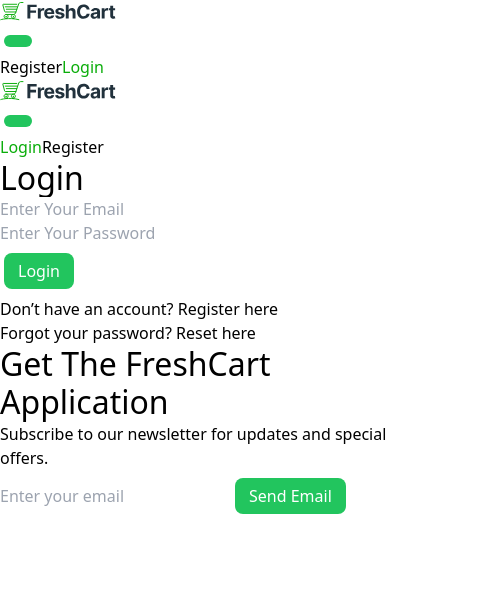
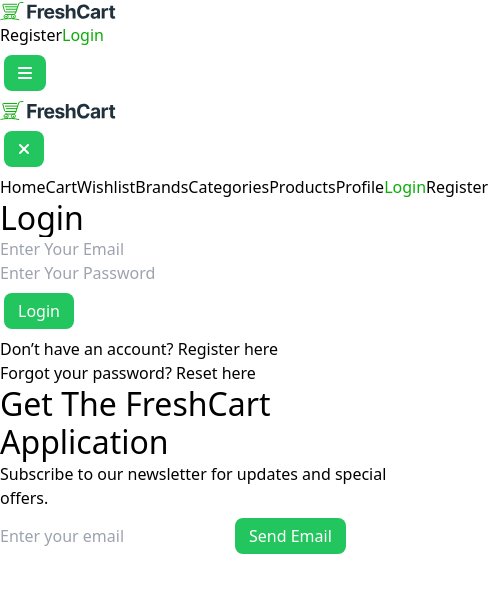
Before and after one commit to AbdelrahmanDyaa/freshCart, a React (Vite) app: page /#/login in a window 390 px wide. Both pictures are taken after a click on the element "Open main menu". Shown: the top 592 px of the page, 488 px wide, since content can reach past the window. Built offline with nearby package versions, Linux system fonts and the light colour scheme.

Commit message:
refactor Brands and RecentProducts components; enhance UI with improved styling, layout adjustments, and user interaction elements

```diff
--- a/src/Components/Brands/Brands.jsx
+++ b/src/Components/Brands/Brands.jsx
@@ -53,7 +53,7 @@
                 alt={brand.name}
                 className="w-24 h-24 object-contain rounded-full border-2 border-gray-300 shadow-sm"
               />
-              <h3 className="text-lg font-semibold text-gray-700 mt-4 group-hover:text-blue-600">{brand.name}</h3>
+              <h3 className="text-lg font-semibold text-gray-700 mt-4 group-hover:text-green-600">{brand.name}</h3>
             </div>
           </Link>
         ))}
--- a/src/Components/Navbar/Navbar.jsx
+++ b/src/Components/Navbar/Navbar.jsx
@@ -17,57 +17,36 @@
     if (confirmLogout) {
       localStorage.removeItem('userToken');
       setUserToken(null);
-      navigate('/login');
+      setIsOpen(false); // Close mobile menu if open
+      navigate('/login', { replace: true });
     }
   }
 
   return (
-    <>
-      <header className="bg-gray-200 fixed inset-x-0 top-0 z-50">
-        <nav className="flex items-center justify-between px-6 py-3 lg:px-8" aria-label="Global">
+    <header className="bg-white shadow-md fixed inset-x-0 top-0 z-50">
+      <nav className="container mx-auto flex items-center justify-between px-6 py-4">
         {/* Logo */}
         <Link to={'home'} className="lg:pe-4">
           <span className="sr-only">Your Company</span>
-            <img src={logo} width={120} alt="FreshCart Logo" />
+          <img src={logo} width={120} alt="FreshCart Logo" className="transition-transform duration-300 hover:scale-105" />
         </Link>
-
-          {/* Mobile Menu Button */}
-          <div onClick={() => setIsOpen(true)} className="flex lg:hidden">
-            <button
-              type="button"
-              className="-m-2.5 inline-flex items-center justify-center rounded-md p-2.5 text-gray-700 bg-transparent hover:bg-gray-100"
-            >
-              <span className="sr-only">Open main menu</span>
-              <svg
-                className="size-6"
-                fill="none"
-                viewBox="0 0 24 24"
-                strokeWidth="1.5"
-                stroke="currentColor"
-                aria-hidden="true"
-              >
-                <path strokeLinecap="round" strokeLinejoin="round" d="M3.75 6.75h16.5M3.75 12h16.5m-16.5 5.25h16.5" />
-              </svg>
-            </button>
-          </div>
 
         {/* Desktop Navigation */}
         {userToken && (
-            <div className="hidden lg:flex lg:gap-x-4 capitalize">
-              <NavLink to={'home'} className="font-medium text-gray-900">Home</NavLink>
-              <NavLink to={'brands'} className="font-medium text-gray-900">Brands</NavLink>
-              <NavLink to={'categories'} className="font-medium text-gray-900">Categories</NavLink>
-              <NavLink to={'products'} className="font-medium text-gray-900">Products</NavLink>
+          <div className="hidden lg:flex lg:gap-6 capitalize text-gray-700">
+            <NavLink to={'home'} className="hover:text-main transition">Home</NavLink>
+            <NavLink to={'brands'} className="hover:text-main transition">Brands</NavLink>
+            <NavLink to={'categories'} className="hover:text-main transition">Categories</NavLink>
+            <NavLink to={'products'} className="hover:text-main transition">Products</NavLink>
           </div>
         )}
 
         {/* Right Section */}
-          <div className="hidden lg:flex lg:flex-1 lg:justify-end space-x-6 items-center">
+        <div className="hidden lg:flex lg:items-center space-x-6">
           {userToken ? (
             <div className="flex items-center gap-6">
-                {/* Cart Icon */}
-                <NavLink to={'cart'} className="relative text-gray-900 flex items-center font-medium">
-                  <i className="fas fa-cart-shopping fa-2xl"></i>
+              <NavLink to={'cart'} className="relative text-gray-700 flex items-center font-medium">
+                <i className="fas fa-cart-shopping text-2xl hover:text-main transition"></i>
                 {cart && cart.numOfCartItems > 0 && (
                   <span className="text-white bg-red-500 rounded-full absolute -top-2 -right-2 text-xs w-5 h-5 flex items-center justify-center">
                     {cart.numOfCartItems}
@@ -75,9 +54,8 @@
                 )}
               </NavLink>
 
-                {/* Wishlist Icon */}
-                <NavLink to={'wishlist'} className="relative text-gray-900 flex items-center font-medium">
-                  <i className="fas fa-heart fa-2xl"></i>
+              <NavLink to={'wishlist'} className="relative text-gray-700 flex items-center font-medium">
+                <i className="fas fa-heart text-2xl hover:text-red-500 transition"></i>
                 {wishlist && wishlist.numOfWishlistItems > 0 && (
                   <span className="text-white bg-red-500 rounded-full absolute -top-2 -right-2 text-xs w-5 h-5 flex items-center justify-center">
                     {wishlist.numOfWishlistItems}
@@ -85,96 +63,77 @@
                 )}
               </NavLink>
 
-                {/* User Profile Icon */}
-                <NavLink to={'profile'} className="relative text-gray-900 flex items-center font-medium">
-                  <i className="fas fa-user-circle fa-2xl"></i>
+              <NavLink to={'profile'} className="text-gray-700 flex items-center font-medium hover:text-main transition">
+                <i className="fas fa-user-circle text-2xl"></i>
               </NavLink>
 
-                {/* Logout Button */}
               <button
                 onClick={logOut}
-                  className="bg-red-500 text-white font-semibold py-2 px-4 rounded-md shadow hover:bg-red-600 transition duration-200"
+                className="bg-red-500 text-white font-semibold py-2 px-4 rounded-lg shadow hover:bg-red-600 transition duration-300"
               >
                 Log Out
               </button>
             </div>
           ) : (
             <>
-                <NavLink to={'/'} className="font-medium text-gray-900">Register</NavLink>
-                <NavLink to={'login'} className="font-medium text-gray-900">Login</NavLink>
+              <NavLink to={'/'} className="font-medium text-gray-700 hover:text-main transition">Register</NavLink>
+              <NavLink to={'login'} className="font-medium text-gray-700 hover:text-main transition">Login</NavLink>
             </>
           )}
+        </div>
+
+        {/* Mobile Menu Button */}
+        <div onClick={() => setIsOpen(true)} className="lg:hidden">
+          <button
+            type="button"
+            className="p-2.5 text-gray-700 bg-transparent hover:bg-gray-100 rounded-md"
+          >
+            <span className="sr-only">Open main menu</span>
+            <i className="fas fa-bars text-xl"></i>
+          </button>
         </div>
       </nav>
 
       {/* Mobile Menu */}
       {isOpen && (
-  <div className="lg:hidden fixed inset-0 z-50 bg-white px-6 py-6 sm:max-w-sm sm:ring-1 sm:ring-gray-900/10">
+        <div className="lg:hidden fixed inset-0 z-50 bg-white px-6 py-6 sm:max-w-sm sm:ring-1 sm:ring-gray-900/10 shadow-lg rounded-lg">
           <div className="flex items-center justify-between">
             <NavLink to={'home'} className="-m-1.5 p-1.5">
-        <span className="sr-only">Your Company</span>
               <img src={logo} width={120} alt="FreshCart Logo" />
             </NavLink>
             <button
               onClick={() => setIsOpen(false)}
               type="button"
-        className="-m-2.5 bg-transparent hover:bg-gray-100 rounded-md p-2.5 text-gray-700"
+              className="p-2.5 text-gray-700 hover:bg-gray-100 rounded-md"
             >
-        <span className="sr-only">Close menu</span>
-        <svg
-          className="size-6"
-          fill="none"
-          viewBox="0 0 24 24"
-          strokeWidth="1.5"
-          stroke="currentColor"
-          aria-hidden="true"
-        >
-          <path strokeLinecap="round" strokeLinejoin="round" d="M6 18L18 6M6 6l12 12" />
-        </svg>
+              <i className="fas fa-times text-xl"></i>
             </button>
           </div>
 
-    {/* Mobile Navigation */}
-    <div className="mt-6">
-      <div className="space-y-2 py-6">
-        {userToken ? (
-          <>
-            <NavLink to={'home'} className="block text-gray-900 hover:bg-gray-50 p-2 rounded-lg">Home</NavLink>
-            <NavLink to={'cart'} className="block text-gray-900 hover:bg-gray-50 p-2 rounded-lg">Cart</NavLink>
-            <NavLink to={'wishlist'} className="block text-gray-900 hover:bg-gray-50 p-2 rounded-lg">Wishlist</NavLink>
-            <NavLink to={'brands'} className="block text-gray-900 hover:bg-gray-50 p-2 rounded-lg">Brands</NavLink>
-            <NavLink to={'categories'} className="block text-gray-900 hover:bg-gray-50 p-2 rounded-lg">Categories</NavLink>
-            <NavLink to={'products'} className="block text-gray-900 hover:bg-gray-50 p-2 rounded-lg">Products</NavLink>
-            <NavLink to={'profile'} className="block text-gray-900 hover:bg-gray-50 p-2 rounded-lg">Profile</NavLink>
-          </>
-        ) : (
-          <>
-
-          </>
-        )}
-      </div>
-
-      {/* Conditionally Render Logout or Login/Register */}
-      <div className="py-6">
+          <div className="mt-6 space-y-4 text-gray-700">
+            <NavLink to={'home'} className="block hover:text-main transition">Home</NavLink>
+            <NavLink to={'cart'} className="block hover:text-main transition">Cart</NavLink>
+            <NavLink to={'wishlist'} className="block hover:text-main transition">Wishlist</NavLink>
+            <NavLink to={'brands'} className="block hover:text-main transition">Brands</NavLink>
+            <NavLink to={'categories'} className="block hover:text-main transition">Categories</NavLink>
+            <NavLink to={'products'} className="block hover:text-main transition">Products</NavLink>
+            <NavLink to={'profile'} className="block hover:text-main transition">Profile</NavLink>
             {userToken ? (
               <button
                 onClick={logOut}
-            className="block text-gray-900 hover:bg-gray-50 p-2 rounded-lg w-full text-left"
+                className="block w-full text-left hover:text-red-500 transition"
               >
                 Log Out
               </button>
             ) : (
               <>
-            <NavLink to={'login'} className="block text-gray-900 hover:bg-gray-50 p-2 rounded-lg">Login</NavLink>
-            <NavLink to={'/'} className="block text-gray-900 hover:bg-gray-50 p-2 rounded-lg">Register</NavLink>
+                <NavLink to={'login'} className="block hover:text-main transition">Login</NavLink>
+                <NavLink to={'/'} className="block hover:text-main transition">Register</NavLink>
               </>
             )}
           </div>
         </div>
-  </div>
       )}
-
     </header>
-    </>
   );
 }
--- a/src/Components/RecentProducts/RecentProducts.jsx
+++ b/src/Components/RecentProducts/RecentProducts.jsx
@@ -8,75 +8,69 @@
 
 export default function RecentProducts() {
   const { addProductToCart } = useContext(CartContext);
-  const { wishlist, addProductToWishlist, removeProductFromWishlist } =
-    useContext(WishlistContext);
+  const { wishlist, addProductToWishlist, removeProductFromWishlist } = useContext(WishlistContext);
 
   function getProducts() {
     return axios.get('https://ecommerce.routemisr.com/api/v1/products');
   }
 
-  const { data, isLoading } = useQuery({
-    queryKey: ['products'],
-    queryFn: getProducts,
-  });
-  const wishlistArray =
-    Array.isArray(wishlist) ? wishlist.map((item) => item.id) : [];
+  const { data, isLoading } = useQuery({ queryKey: ['products'], queryFn: getProducts });
+  const wishlistArray = Array.isArray(wishlist) ? wishlist.map((item) => item.id) : [];
 
   return (
-    <>
-      <h2 className="text-3xl font-bold text-center mt-8">Recent Products</h2>
+    <section className="container mx-auto px-4 py-10">
+      <h2 className="text-4xl font-extrabold text-center text-gray-800 mb-10">Recent Products</h2>
       {isLoading ? (
         <Loading />
       ) : (
-        <div className="grid grid-cols-2 md:grid-cols-3 lg:grid-cols-4 xl:grid-cols-5 gap-6 py-8 px-4">
+        <div className="grid grid-cols-2 md:grid-cols-3 lg:grid-cols-4 xl:grid-cols-5 gap-8">
           {data?.data.data.map((product) => (
             <div
               key={product.id}
-              className="bg-white rounded-lg shadow-md hover:shadow-lg transition-shadow duration-300"
+              className="bg-white rounded-lg shadow-md hover:shadow-xl transition-shadow duration-300 overflow-hidden"
             >
-              <Link to={`/productdetails/${product.id}`}>
-                <div className="overflow-hidden rounded-t-lg aspect-[3/4]">
+              <Link to={`/productdetails/${product.id}`} className="block">
+                <div className="relative overflow-hidden rounded-t-lg aspect-[3/4]">
                   <img
                     src={product.imageCover}
                     alt={product.title}
-                    className="w-full h-full object-cover"
+                    className="w-full h-full object-cover transition-transform duration-300 hover:scale-105"
                   />
                 </div>
-                <div className="p-4">
-                  <h3 className="text-main font-medium text-sm mb-1">
+                <div className="p-5">
+                  <h3 className="text-main font-medium text-sm uppercase tracking-wide mb-1">
                     {product.category.name}
                   </h3>
-                  <h2 className="text-lg font-semibold mb-2">
+                  <h2 className="text-lg font-semibold text-gray-900 truncate mb-2">
                     {product.title.split(' ', 2).join(' ')}
                   </h2>
-                  <div className="flex justify-between items-center text-sm text-gray-700">
-                    <span>{product.price} EGP</span>
-                    <span>
-                      <i className="fas fa-star text-yellow-400"></i>{' '}
+                  <div className="flex justify-between items-center text-gray-700 text-sm">
+                    <span className="font-semibold">{product.price} EGP</span>
+                    <span className="flex items-center">
+                      <i className="fas fa-star text-yellow-400 mr-1"></i>
                       {product.ratingsAverage}
                     </span>
                   </div>
                 </div>
               </Link>
-
-              <div className="flex justify-between items-center mt-2 px-4 pb-4">
+              <div className="flex justify-between items-center px-5 pb-5">
                 <button
                   onClick={() => addProductToCart(product.id)}
-                  className="bg-main text-white text-sm py-1.5 px-4 rounded-lg"
+                  className="flex items-center bg-main text-white text-sm font-medium py-2 px-4 rounded-lg hover:bg-opacity-90 transition-all"
                 >
-                  <i className="fas fa-cart-plus"></i> Add to Cart
+                  <i className="fas fa-cart-plus mr-2"></i> Add to Cart
                 </button>
                 {wishlistArray.includes(product.id) ? (
                   <button
                     onClick={() => removeProductFromWishlist(product.id)}
-                    className="bg-red-500 text-white text-sm p-2 rounded-full ml-2"
+                    className="bg-red-500 text-white p-2 rounded-full transition-all hover:bg-red-600"
                   >
                     <i className="fas fa-heart"></i>
                   </button>
                 ) : (
                   <button
                     onClick={() => addProductToWishlist(product.id)}
-                    className="bg-gray-300 text-gray-800 text-sm p-2 rounded-full ml-2 hover:bg-red-500 hover:text-white"
+                    className="bg-gray-300 text-gray-800 p-2 rounded-full transition-all hover:bg-red-500 hover:text-white"
                   >
                     <i className="fas fa-heart"></i>
                   </button>
@@ -86,6 +80,6 @@
           ))}
         </div>
       )}
-    </>
+    </section>
   );
 }
```
Lines whose indentation alone changed are shown as unchanged.
